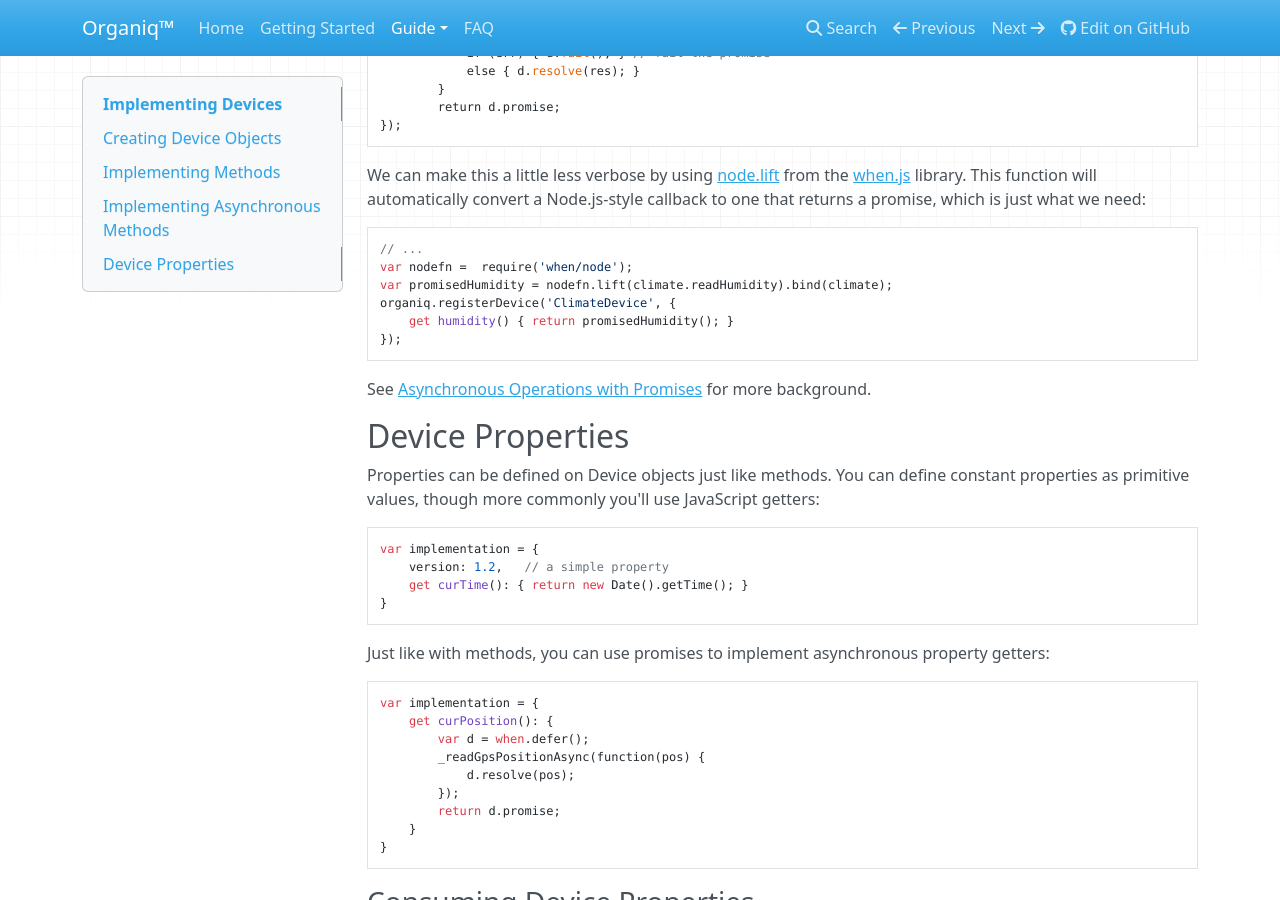
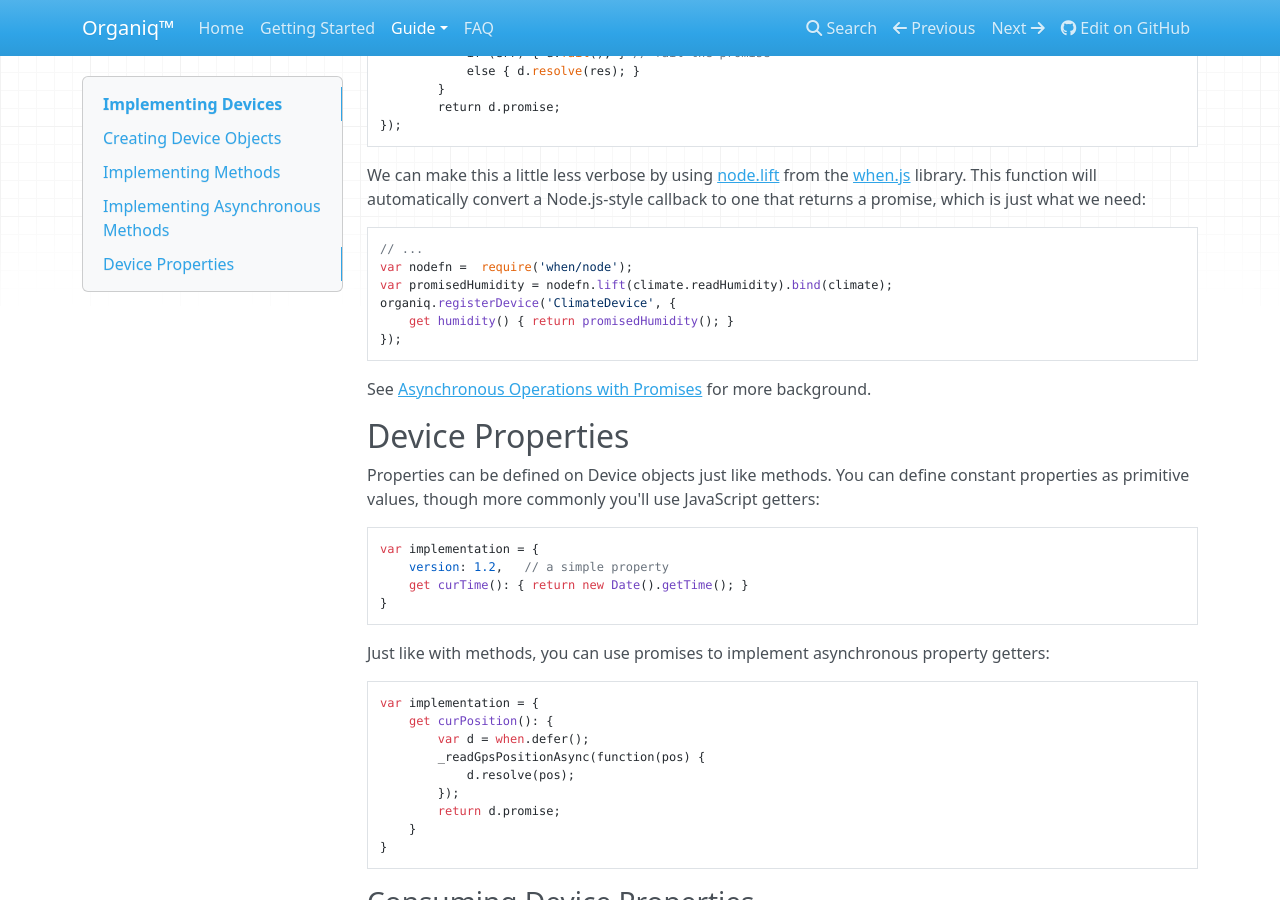
Before and after one commit to mykwillis/organiq-docs-tessel, an MkDocs documentation site: the page built from docs/devices.md, in a window 1280 px wide and 900 px high, scrolled down 1881 px. Built offline with MkDocs 1.6.1, drawn with Linux system fonts in a browser that asks for light colours; nearby versions of some CDN libraries; old or Windows-style settings are respelled for this version of MkDocs.

````diff
--- a/docs/devices.md
+++ b/docs/devices.md
@@ -73,12 +73,14 @@ To expose this to external applications as a property getter on a Device object,
 
 We can make this a little less verbose by using [node.lift](https://github.com/cujojs/when/blob/master/docs/api.md#nodelift) from the [when.js](https://github.com/cujojs/when) library. This function will automatically convert a Node.js-style callback to one that returns a promise, which is just what we need:
 
-    // ...
-    var nodefn =  require('when/node');
-    var promisedHumidity = nodefn.lift(climate.readHumidity).bind(climate);
-    organiq.registerDevice('ClimateDevice', {
-        get humidity() { return promisedHumidity(); }
-    });
+```JavaScript
+// ...
+var nodefn =  require('when/node');
+var promisedHumidity = nodefn.lift(climate.readHumidity).bind(climate);
+organiq.registerDevice('ClimateDevice', {
+    get humidity() { return promisedHumidity(); }
+});
+```
 
 See [Asynchronous Operations with Promises](promises.md) for more background.
 
@@ -86,10 +88,12 @@ See [Asynchronous Operations with Promises](promises.md) for more background.
 
 Properties can be defined on Device objects just like methods. You can define constant properties as primitive values, though more commonly you'll use JavaScript getters:
 
-    var implementation = {
-        version: 1.2,   // a simple property
-        get curTime(): { return new Date().getTime(); }
-    }
+```JavaScript
+var implementation = {
+    version: 1.2,   // a simple property
+    get curTime(): { return new Date().getTime(); }
+}
+```
 
 Just like with methods, you can use promises to implement asynchronous property getters:
 
````
